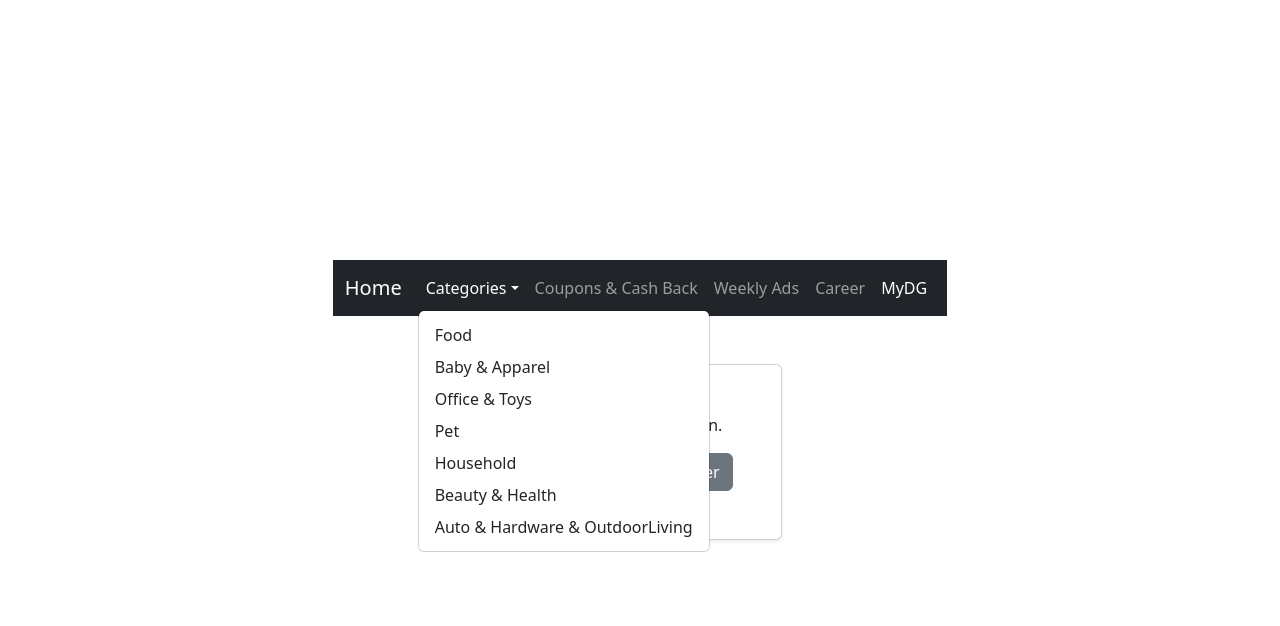
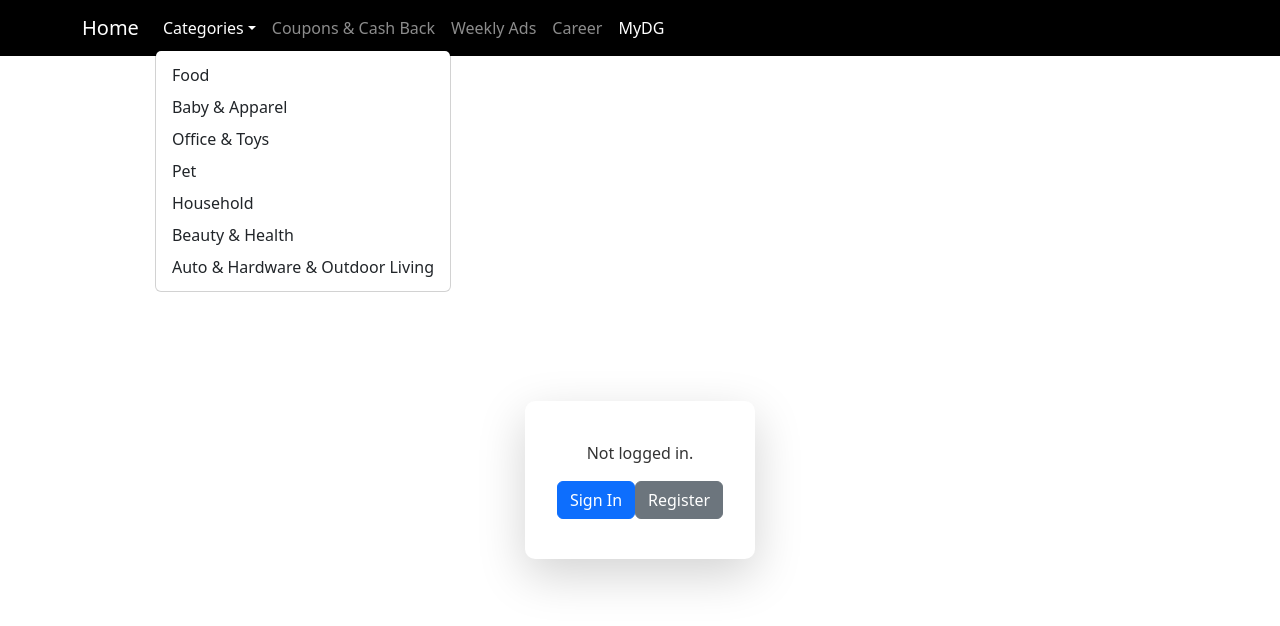
Before and after one commit to nottmonk/DG-Redesign, a React (Vite) app: page /myDG in a window 1280 px wide. Both pictures are taken after a click on the button "Categories". Shown: the top 626 px of the page. Built offline with nearby package versions, Linux system fonts and the light colour scheme; no server answers.

Commit message:
loggin fix

```diff
--- a/src/App.css
+++ b/src/App.css
@@ -16,21 +16,6 @@
 }
 .logo.react:hover {
   filter: drop-shadow(0 0 2em #61dafbaa);
-}
-
-@keyframes logo-spin {
-  from {
-    transform: rotate(0deg);
-  }
-  to {
-    transform: rotate(360deg);
-  }
-}
-
-@media (prefers-reduced-motion: no-preference) {
-  a:nth-of-type(2) .logo {
-    animation: logo-spin infinite 20s linear;
-  }
 }
 
 .card {
@@ -89,3 +74,34 @@
 h2.Shopdiv {
   font-family: Verdana, Geneva, Tahoma, sans-serif;
 }
+
+/* _______________________________ */
+
+.mydg-container {
+  min-height: 100vh;
+  display: flex;
+  align-items: center;
+  justify-content: center;
+}
+
+.custom-card {
+  background-color: white;
+  border-radius: 10px;
+  padding: 20px;
+  box-shadow: 0 4px 20px rgba(0, 0, 0, 0.2);
+  transition: box-shadow 0.3s ease;
+}
+
+.custom-card:hover {
+  box-shadow: 0 6px 30px rgba(0, 0, 0, 0.2);
+}
+
+.custom-card-body {
+  padding: 20px;
+}
+
+.custom-card-title,
+.custom-card-text {
+  margin-bottom: 15px;
+  color: #333;
+}
--- a/src/components/DetailsView/Delete.jsx
+++ b/src/components/DetailsView/Delete.jsx
@@ -13,13 +13,18 @@
         navigate('/myDg')
     }
     return (
-
-        <div>
-            <h1>Are You Sure You Want To Delete?</h1>
-            <Link to='/myDg'><button>Cancel</button></Link>
-            <button onClick={del}>Confirm</button>
+        <div className="container mt-5">
+            <div className="card shadow-sm">
+                <div className="card-body">
+                    <h2 className="card-title text-center mb-4">Are You Sure You Want To Delete?</h2>
+                    <div className="d-flex justify-content-center">
+                        <Link to='/myDg' className="btn btn-secondary me-3">Cancel</Link>
+                        <button onClick={del} className="btn btn-danger">Confirm</button>
+                    </div>
+                </div>
+            </div>
         </div>
-    )
+    );
 }
 
 export default Delete
--- a/src/components/Nav.jsx
+++ b/src/components/Nav.jsx
@@ -1,28 +1,16 @@
-import React from 'react'
-import { Link, NavLink, useNavigate } from 'react-router-dom'
+import React from 'react';
+import { Link, NavLink, useNavigate } from 'react-router-dom';
 import { Navbar, Nav, NavDropdown, Container } from 'react-bootstrap';
-import Select from 'react-select'
-
 
 const NavComponent = () => {
-    let navigate = useNavigate()
+    let navigate = useNavigate();
 
     const handleSelectChange = (eventKey) => {
         navigate(eventKey);
     };
-    const options = [
-        { value: '/food', label: "food" },
-        { value: '/baby-apparel', label: 'Baby & Apparel' },
-        { value: '/office-toys', label: 'Office & Toys' },
-        { value: '/pet', label: 'Pet' },
-        { value: '/household', label: 'HouseHold' },
-        { value: '/beauty-health', label: 'Beauty & Health' },
-        { value: 'auto-more', label: 'Auto & Hardware & OutdoorLiving' },
 
-
-    ]
     return (
-        <Navbar bg="dark" variant='dark' expand="lg">
+        <Navbar bg="black" variant='dark' expand="lg" fixed="top">
             <Container>
                 <Navbar.Brand as={NavLink} to="/">Home</Navbar.Brand>
                 <Navbar.Toggle aria-controls="basic-navbar-nav" />
@@ -35,7 +23,7 @@
                             <NavDropdown.Item eventKey="/pet">Pet</NavDropdown.Item>
                             <NavDropdown.Item eventKey="/household">Household</NavDropdown.Item>
                             <NavDropdown.Item eventKey="/beauty-health">Beauty & Health</NavDropdown.Item>
-                            <NavDropdown.Item eventKey="/auto-more">Auto & Hardware & OutdoorLiving</NavDropdown.Item>
+                            <NavDropdown.Item eventKey="/auto-more">Auto & Hardware & Outdoor Living</NavDropdown.Item>
                         </NavDropdown>
                         <Nav.Link as={NavLink} to="/deals">Coupons & Cash Back</Nav.Link>
                         <Nav.Link as={NavLink} to="/weekly-ads">Weekly Ads</Nav.Link>
@@ -48,4 +36,4 @@
     );
 };
 
-export default NavComponent
+export default NavComponent;
--- a/src/components/Pages/MyDG.jsx
+++ b/src/components/Pages/MyDG.jsx
@@ -1,32 +1,32 @@
-import axios from 'axios';
-import React, { useState } from 'react';
-import { useNavigate, useParams, Link } from 'react-router-dom';
+import React from 'react';
+import { Link, useNavigate } from 'react-router-dom';
 import 'bootstrap/dist/css/bootstrap.min.css';
+import '/src/App.css';
 
 const MyDG = (props) => {
-    const { id } = useParams();
-    const navigate = useNavigate();
+    let navigate = useNavigate();
 
     return (
-        <div className="container mt-5">
-            <div className="row justify-content-center">
-                <div className="col-md-6">
+        <div className="mydg-container">
+            <div className="container mt-5 pt-5">
+                <div className="row justify-content-center">
+
                     {props.user ? (
-                        <div className="card shadow-sm">
-                            <div className="card-body">
-                                <h4 className="card-title">Name: {props.user.name}</h4>
-                                <h4 className="card-text">Email: {props.user.email}</h4>
-                                <div className="d-flex justify-content-between">
+                        <div className="custom-card shadow-lg">
+                            <div className="custom-card-body">
+                                <h4 className="custom-card-title">Name: {props.user.name}</h4>
+                                <h4 className="custom-card-text">Email: {props.user.email}</h4>
+                                <div className="d-flex justify-content-between mt-3">
                                     <Link to="/update" className="btn btn-primary">Edit</Link>
                                     <Link to="/delete" className="btn btn-danger">Delete</Link>
                                 </div>
                             </div>
                         </div>
                     ) : (
-                        <div className="card shadow-sm">
-                            <div className="card-body">
-                                <p className="card-text">You are not logged in.</p>
-                                <div className="d-flex justify-content-between">
+                        <div className="custom-card shadow-lg">
+                            <div className="custom-card-body">
+                                <p className="custom-card-text">Not logged in.</p>
+                                <div className="d-flex justify-content-between mt-3">
                                     <button className="btn btn-primary" onClick={() => navigate('/signin')}>Sign In</button>
                                     <Link to="/register" className="btn btn-secondary">Register</Link>
                                 </div>
@@ -36,6 +36,7 @@
                 </div>
             </div>
         </div>
+
     );
 };
 
```
